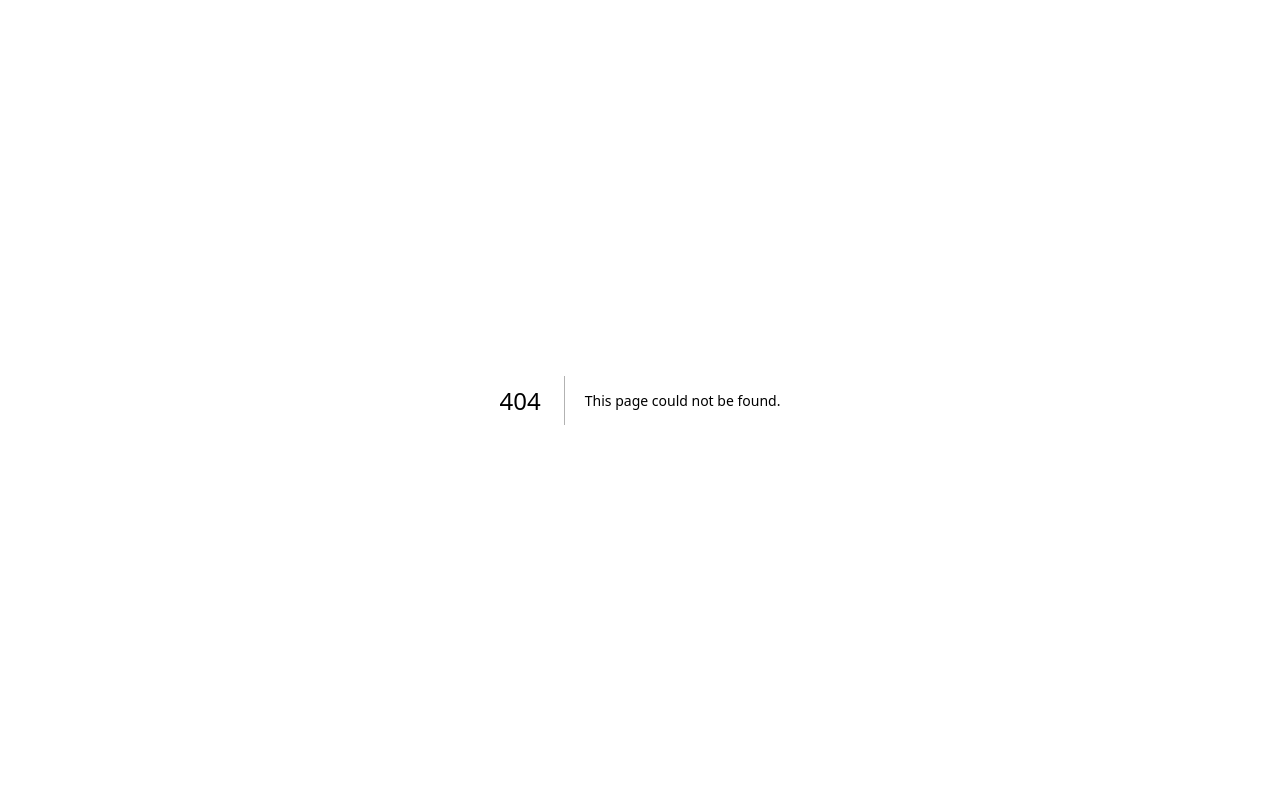
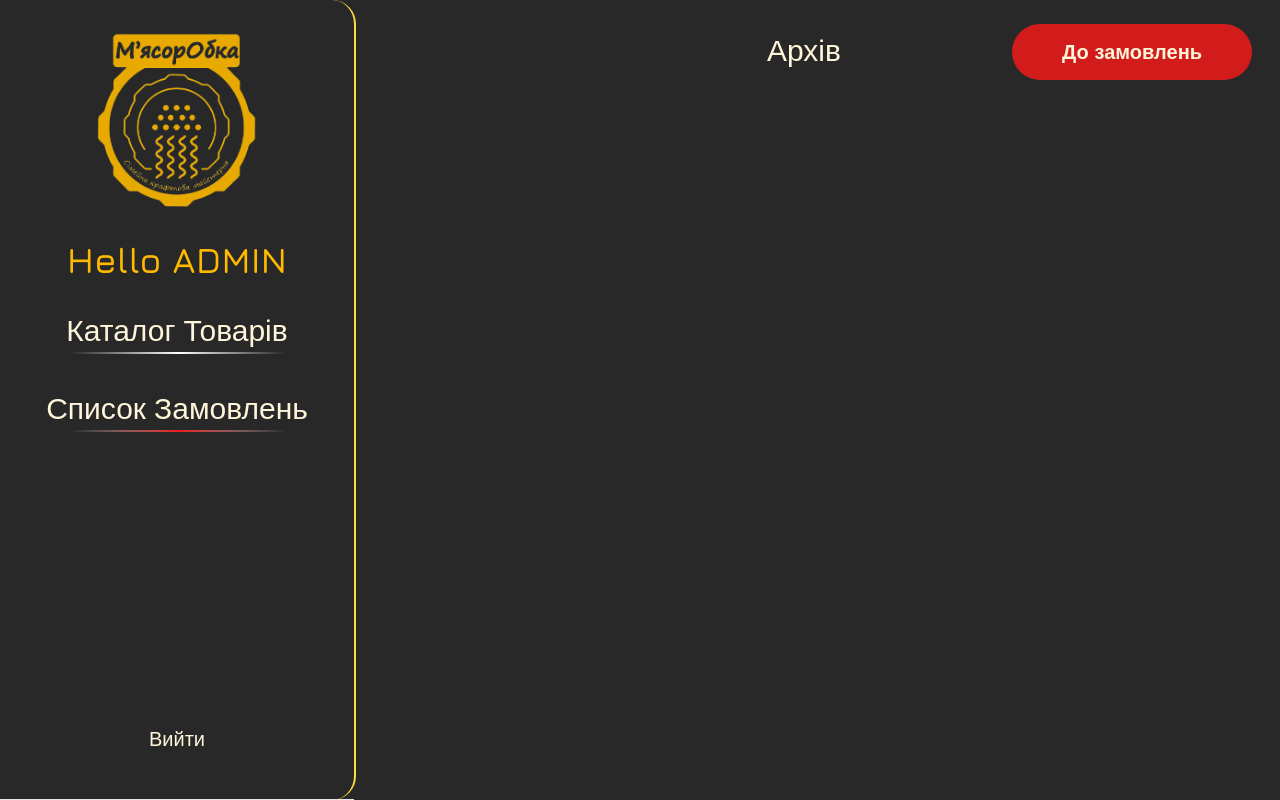
Before and after one commit to Aleksandr-Pod/next-myasorobka, a Next.js app: page /admin/authorized/orders/archive in a window 1280 px wide. Before the commit this address had no page. Built offline with nearby package versions, Linux system fonts and the light colour scheme.

Commit message:
Admin orders page

```diff
--- a/app/admin/adminUIComponents/header.tsx
+++ b/app/admin/adminUIComponents/header.tsx
@@ -1,12 +1,13 @@
 import ButtonMain from "@/app/uiComponents/kit/button"
+type IProps = { title: string; btnName: string; btnLink: string }
 
-export default function Header() {
+export default function Header({ title, btnName, btnLink }: IProps) {
   return (
     <div className="flex mb-7 w-[70vw] relative">
       <div className="w-[240px]"></div>
-      <h2 className="mx-auto mt-8 text-3xl text-txt-main-white text-center font-medium">Каталог Товарів</h2>
-      <ButtonMain style="redMedium" btnClass={"mt-6"} link="products/addProduct">
-        Додати товар
+      <h2 className="mx-auto mt-8 text-3xl text-txt-main-white text-center font-medium">{title}</h2>
+      <ButtonMain style="redMedium" btnClass={"mt-6"} link={btnLink}>
+        {btnName}
       </ButtonMain>
     </div>
   )
--- a/app/admin/adminUIComponents/navLines.tsx
+++ b/app/admin/adminUIComponents/navLines.tsx
@@ -4,12 +4,14 @@ import { usePathname } from "next/navigation"
 import { Line } from "@/app/uiComponents/kit/iconComponent";
 
 export default function NavLines({ place }: { place: 'orders' | 'products' }) {
+
   const pathName = usePathname();
   console.log('pathName:', pathName);
+  // console.log(window.location.pathname);
 
   return (
     <div className="py-1">
-      <Line active={pathName.endsWith(place)} long />
+      <Line active={pathName.includes(place)} long />
     </div>
   )
 }
--- /dev/null
+++ b/app/admin/authorized/orders/archive/page.tsx
@@ -0,0 +1,14 @@
+import { Suspense } from "react";
+import Header from "../../../adminUIComponents/header";
+import Loading from "../../../adminUIComponents/loading";
+
+export default function Orders() {
+  return (
+    <div>
+      <Header title="Архів" btnName="До замовлень" btnLink="/admin/authorized/orders" />
+
+      <Suspense fallback={<Loading />}>
+      </Suspense>
+    </div>
+  )
+}
--- a/app/admin/authorized/orders/page.tsx
+++ b/app/admin/authorized/orders/page.tsx
@@ -1,3 +1,14 @@
-export default function orders() {
-  return (<h2>Orders page</h2>)
+import { Suspense } from "react";
+import Header from "../../adminUIComponents/header";
+import Loading from "../../adminUIComponents/loading";
+
+export default function Orders() {
+  return (
+    <div>
+      <Header title="Замовлення" btnName="Архів" btnLink="orders/archive" />
+
+      <Suspense fallback={<Loading />}>
+      </Suspense>
+    </div>
+  )
 }
--- a/app/admin/authorized/products/page.tsx
+++ b/app/admin/authorized/products/page.tsx
@@ -5,16 +5,14 @@ import Header from "../../adminUIComponents/header";
 // import { useState } from "react";
 
 export default function Products({ searchParams }: {
-  searchParams?: {
-    query?: string
-  }
+  searchParams?: { query?: string }
 }) {
   // const [addProductPopup, setAddProductPopup] = useState(false);
   // console.log("search params in product page:", searchParams);
 
   return (
     <div>
-      <Header />
+      <Header title="Каталог Товарів" btnName="Додати товар" btnLink="products/addProduct" />
 
       <Suspense fallback={<Loading />}>
         <AllProductList searchParams={{ query: searchParams?.query || undefined }} />
```
